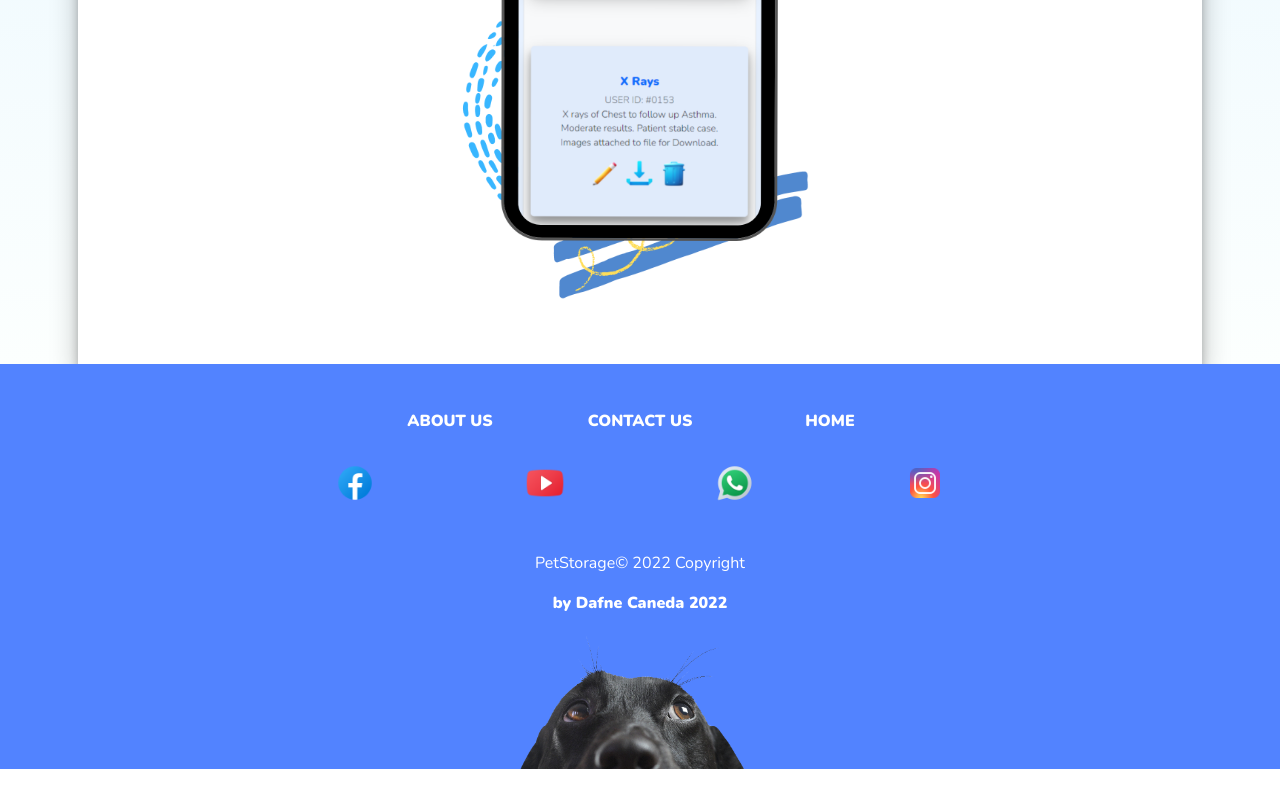
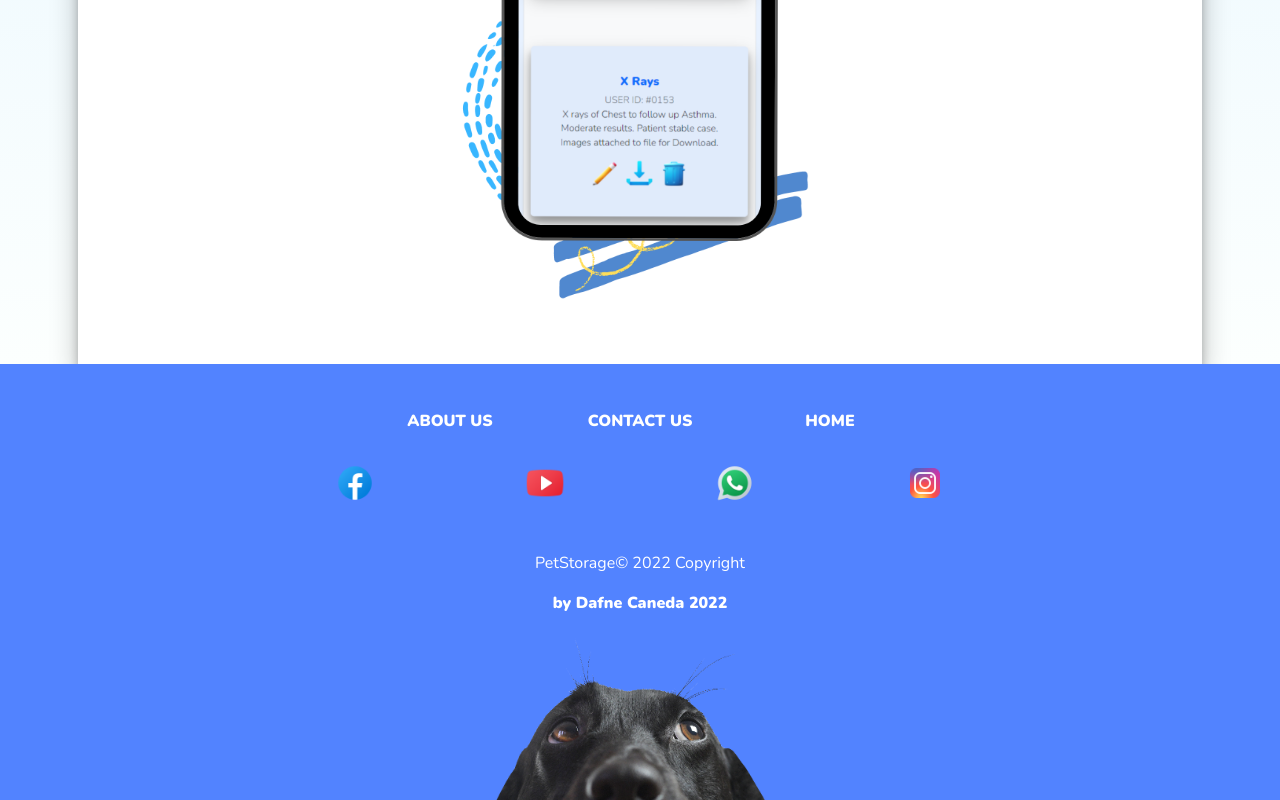
Before and after one commit to dafnecaneda/TP_FINAL_FRONT, a React (Vite) app: page / in a window 1280 px wide. Shown: the part 2565-3365 px from the top of the page. Before the commit the page ends 3334 px from the top, so only its background shows below. Built offline with nearby package versions, Linux system fonts and the light colour scheme.

Commit message:
[MAIN][FIX] Modified background color and links on Footer

```diff
--- a/src/components/Footer.jsx
+++ b/src/components/Footer.jsx
@@ -14,7 +14,7 @@ const Footer = () => {
           <div className="row text-center d-flex justify-content-center pt-5 ">
             <div className="col-md-2 mb-3">
               <h6 className="text-uppercase fw-bold">
-                <Link to={"*"} className="nav-link a" href="products">
+                <Link to={"/AboutUs"} className="nav-link a" href="products">
                   About Us
                 </Link>
               </h6>
@@ -22,7 +22,7 @@ const Footer = () => {
 
             <div className="col-md-2 mb-3">
               <h6 className="text-uppercase pb-2 fw-bold">
-                <Link to={"*"} className="nav-link a" href="products">
+                <Link to={"/ContactUs"} className="nav-link a" href="products">
                   Contact Us
                 </Link>
               </h6>
@@ -122,13 +122,7 @@ const Footer = () => {
           </a>
         </div>
 
-        <img
-          src={DOG}
-          width="300px"
-          height="300px"
-          className="img-fluid mx-auto d-block"
-          alt="cat"
-        />
+        <img src={DOG} width="360px" className="mx-auto d-block" alt="dog" />
       </footer>
     </>
   );
```
